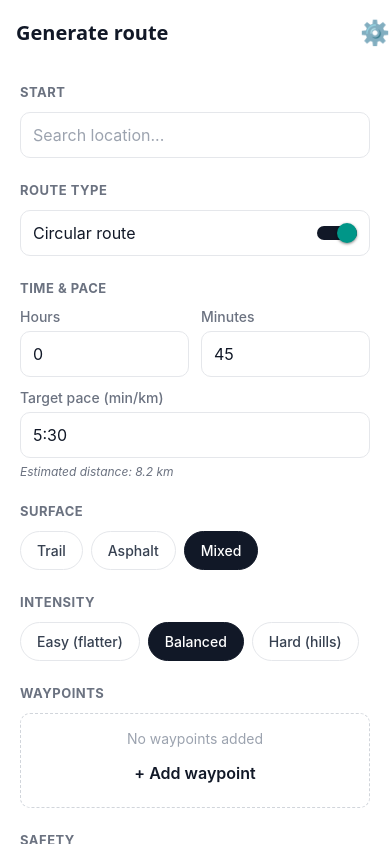
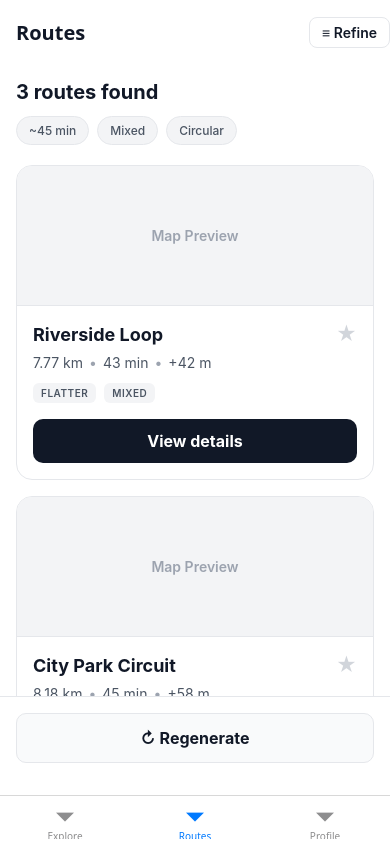
Before and after one commit to hugopza/stride-routes, a React Native app: screen /Routes in a window 390 px wide. Built offline with nearby package versions, Linux system fonts and the light colour scheme; what react-native-worklets would draw is missing.

Commit message:
UI: complete wireframe layout

```diff
--- a/src/App.tsx
+++ b/src/App.tsx
@@ -1,40 +1,14 @@
 import { NavigationContainer } from "@react-navigation/native";
-import { createNativeStackNavigator } from "@react-navigation/native-stack";
 import { StatusBar } from "expo-status-bar";
 import "react-native-gesture-handler";
 
-import { HomeScreen } from "./screens/HomeScreen";
-import { ResultsScreen } from "./screens/ResultsScreen";
-import { RouteDetailScreen } from "./screens/RouteDetailScreen";
-import type { RootStackParamList } from "./types/navigation";
-
-const Stack = createNativeStackNavigator<RootStackParamList>();
+import { TabNavigator } from "./navigation/TabNavigator";
 
 export default function App() {
   return (
     <NavigationContainer>
       <StatusBar style="dark" />
-      <Stack.Navigator
-        initialRouteName="Home"
-        screenOptions={{
-          headerShadowVisible: false,
-          headerTitleStyle: { fontWeight: "700", fontSize: 20 },
-          headerStyle: { backgroundColor: "#fff" },
-          headerTintColor: "#111827",
-        }}
-      >
-        <Stack.Screen
-          name="Home"
-          component={HomeScreen}
-          options={{ title: "Generate route" }}
-        />
-        <Stack.Screen
-          name="Results"
-          component={ResultsScreen}
-          options={{ title: "Routes" }}
-        />
-        <Stack.Screen name="RouteDetail" component={RouteDetailScreen} />
-      </Stack.Navigator>
+      <TabNavigator />
     </NavigationContainer>
   );
 }
--- /dev/null
+++ b/src/navigation/RoutesStack.tsx
@@ -0,0 +1,38 @@
+import { createNativeStackNavigator } from "@react-navigation/native-stack";
+
+import { generateRoutes } from "../lib/generate-routes";
+import { ResultsScreen } from "../screens/ResultsScreen";
+import { RouteDetailScreen } from "../screens/RouteDetailScreen";
+import type { RoutesStackParamList } from "./types";
+
+const Stack = createNativeStackNavigator<RoutesStackParamList>();
+
+const defaultParams = {
+  timeMinutes: 45,
+  paceMinPerKm: 5.5,
+};
+
+export function RoutesStack() {
+  return (
+    <Stack.Navigator
+      initialRouteName="Results"
+      screenOptions={{
+        headerShadowVisible: false,
+        headerTitleStyle: { fontWeight: "700", fontSize: 20 },
+        headerStyle: { backgroundColor: "#fff" },
+        headerTintColor: "#111827",
+      }}
+    >
+      <Stack.Screen
+        name="Results"
+        component={ResultsScreen}
+        options={{ title: "Routes" }}
+        initialParams={{
+          params: defaultParams,
+          routes: generateRoutes(defaultParams),
+        }}
+      />
+      <Stack.Screen name="RouteDetail" component={RouteDetailScreen} />
+    </Stack.Navigator>
+  );
+}
--- /dev/null
+++ b/src/navigation/TabNavigator.tsx
@@ -0,0 +1,38 @@
+import { createBottomTabNavigator } from "@react-navigation/bottom-tabs";
+
+import { HomeScreen } from "../screens/HomeScreen";
+import { ProfileScreen } from "../screens/ProfileScreen";
+import { RoutesStack } from "./RoutesStack";
+import type { RootTabParamList } from "./types";
+
+const Tab = createBottomTabNavigator<RootTabParamList>();
+
+export function TabNavigator() {
+  return (
+    <Tab.Navigator
+      initialRouteName="Explore"
+      screenOptions={{
+        headerShadowVisible: false,
+        headerTitleStyle: { fontWeight: "700", fontSize: 20 },
+        headerStyle: { backgroundColor: "#fff" },
+        headerTintColor: "#111827",
+      }}
+    >
+      <Tab.Screen
+        name="Explore"
+        component={HomeScreen}
+        options={{ title: "Generate route", tabBarLabel: "Explore" }}
+      />
+      <Tab.Screen
+        name="Routes"
+        component={RoutesStack}
+        options={{ headerShown: false, tabBarLabel: "Routes" }}
+      />
+      <Tab.Screen
+        name="Profile"
+        component={ProfileScreen}
+        options={{ tabBarLabel: "Profile" }}
+      />
+    </Tab.Navigator>
+  );
+}
--- /dev/null
+++ b/src/navigation/types.ts
@@ -0,0 +1,14 @@
+import type { NavigatorScreenParams } from "@react-navigation/native";
+
+import type { RootStackParamList } from "../types/navigation";
+
+export type RoutesStackParamList = Pick<
+  RootStackParamList,
+  "Results" | "RouteDetail"
+>;
+
+export type RootTabParamList = {
+  Explore: undefined;
+  Routes: NavigatorScreenParams<RoutesStackParamList>;
+  Profile: undefined;
+};
--- a/src/screens/HomeScreen.tsx
+++ b/src/screens/HomeScreen.tsx
@@ -1,4 +1,4 @@
-import type { NativeStackScreenProps } from "@react-navigation/native-stack";
+import type { BottomTabScreenProps } from "@react-navigation/bottom-tabs";
 import { useLayoutEffect, useState } from "react";
 import {
   Alert,
@@ -13,9 +13,9 @@ import { Button } from "../components/Button";
 import { Chip } from "../components/Chip";
 import { InputRow } from "../components/InputRow";
 import { generateRoutes } from "../lib/generate-routes";
-import type { RootStackParamList } from "../types/navigation";
+import type { RootTabParamList } from "../navigation/types";
 
-type Props = NativeStackScreenProps<RootStackParamList, "Home">;
+type Props = BottomTabScreenProps<RootTabParamList, "Explore">;
 
 export function HomeScreen({ navigation }: Props) {
   const [hours, setHours] = useState("0");
@@ -63,7 +63,10 @@ export function HomeScreen({ navigation }: Props) {
     // UI Only states for the other fields (Surface, etc) are ignored by logic per constraints
     const routes = generateRoutes(params);
 
-    navigation.navigate("Results", { params, routes });
+    navigation.navigate("Routes", {
+      screen: "Results",
+      params: { params, routes },
+    });
   };
 
   const isFormValid =
@@ -171,7 +174,6 @@ export function HomeScreen({ navigation }: Props) {
           onPress={onGenerate}
           disabled={!isFormValid}
         />
-        <Button variant="ghost" label="Advanced options (later)" />
       </View>
     </ScrollView>
   );
--- /dev/null
+++ b/src/screens/ProfileScreen.tsx
@@ -0,0 +1,24 @@
+import { StyleSheet, Text, View } from "react-native";
+
+export function ProfileScreen() {
+  return (
+    <View style={styles.container}>
+      <Text style={styles.text}>Profile coming soon</Text>
+    </View>
+  );
+}
+
+const styles = StyleSheet.create({
+  container: {
+    flex: 1,
+    alignItems: "center",
+    justifyContent: "center",
+    backgroundColor: "#fff",
+    padding: 16,
+  },
+  text: {
+    fontSize: 18,
+    fontWeight: "600",
+    color: "#111827",
+  },
+});
--- a/src/screens/ResultsScreen.tsx
+++ b/src/screens/ResultsScreen.tsx
@@ -4,9 +4,9 @@ import { Pressable, ScrollView, StyleSheet, Text, View } from "react-native";
 
 import { Button } from "../components/Button";
 import { RouteCard } from "../components/RouteCard";
-import type { RootStackParamList } from "../types/navigation";
+import type { RoutesStackParamList } from "../navigation/types";
 
-type Props = NativeStackScreenProps<RootStackParamList, "Results">;
+type Props = NativeStackScreenProps<RoutesStackParamList, "Results">;
 
 export function ResultsScreen({ navigation, route }: Props) {
   const { params, routes } = route.params;
--- a/src/screens/RouteDetailScreen.tsx
+++ b/src/screens/RouteDetailScreen.tsx
@@ -9,11 +9,11 @@ import {
   View,
 } from "react-native";
 
+import { Chip } from "../components/Chip";
+import type { RoutesStackParamList } from "../navigation/types";
 import { Button } from "../components/Button";
-import { Chip } from "../components/Chip";
-import type { RootStackParamList } from "../types/navigation";
 
-type Props = NativeStackScreenProps<RootStackParamList, "RouteDetail">;
+type Props = NativeStackScreenProps<RoutesStackParamList, "RouteDetail">;
 
 export function RouteDetailScreen({ navigation, route }: Props) {
   const { route: selectedRoute } = route.params;
@@ -27,7 +27,7 @@ export function RouteDetailScreen({ navigation, route }: Props) {
           onPress={() => Alert.alert("Share", "Sharing route...")}
           style={{ paddingLeft: 10 }}
         >
-          <Text style={{ fontSize: 20 }}>🔗</Text>
+          <Text style={{ fontSize: 20 }}>Share</Text>
         </Pressable>
       ),
     });
@@ -47,7 +47,6 @@ export function RouteDetailScreen({ navigation, route }: Props) {
         <View style={styles.mapCard}>
           <View style={styles.mapPlaceholder}>
             <Text style={styles.mapText}>Map placeholder</Text>
-            {/* Simple lines just for wireframe parity effect */}
             <View style={styles.fakeLine1} />
             <View style={styles.fakeLine2} />
             <View style={styles.fakePointStart} />
@@ -93,20 +92,20 @@ export function RouteDetailScreen({ navigation, route }: Props) {
         </View>
 
         <Button
-          label="↓ Download GPX"
+          label="Download GPX"
           onPress={() => Alert.alert("Download GPX", "GPX export coming soon.")}
           style={styles.actionButton}
         />
 
         <View style={styles.secondaryActions}>
           <Button
-            label="♥ Save"
+            label="Save"
             variant="outline"
             style={{ flex: 1 }}
             onPress={() => Alert.alert("Save", "Saved.")}
           />
           <Button
-            label="↗ Start"
+            label="Start"
             variant="outline"
             style={{ flex: 1 }}
             onPress={() => Alert.alert("Start", "Navigation started.")}
@@ -136,22 +135,6 @@ export function RouteDetailScreen({ navigation, route }: Props) {
           onPress={() => Alert.alert("Feedback", "Submitted.")}
         />
       </ScrollView>
-
-      {/* Fake Bottom Tab Bar purely for visual matching of the wireframe */}
-      <View style={styles.fakeTabBar}>
-        <View style={styles.tabItem}>
-          <Text style={styles.tabIconActive}>🧭</Text>
-          <Text style={styles.tabTextActive}>Explore</Text>
-        </View>
-        <View style={styles.tabItem}>
-          <Text style={styles.tabIcon}>🔀</Text>
-          <Text style={styles.tabText}>Routes</Text>
-        </View>
-        <View style={styles.tabItem}>
-          <Text style={styles.tabIcon}>👤</Text>
-          <Text style={styles.tabText}>Profile</Text>
-        </View>
-      </View>
     </View>
   );
 }
@@ -304,37 +287,4 @@ const styles = StyleSheet.create({
     borderColor: "#e2e8f0",
     borderRadius: 20,
   },
-  submitFeedback: {
-    marginBottom: 16,
-  },
-  fakeTabBar: {
-    flexDirection: "row",
-    justifyContent: "space-around",
-    borderTopWidth: 1,
-    borderTopColor: "#e2e8f0",
-    paddingVertical: 12,
-    backgroundColor: "#fff",
-  },
-  tabItem: {
-    alignItems: "center",
-  },
-  tabIconActive: {
-    fontSize: 20,
-    color: "#111827",
-  },
-  tabTextActive: {
-    fontSize: 10,
-    fontWeight: "700",
-    color: "#111827",
-    marginTop: 4,
-  },
-  tabIcon: {
-    fontSize: 20,
-    opacity: 0.5,
-  },
-  tabText: {
-    fontSize: 10,
-    color: "#64748b",
-    marginTop: 4,
-  },
 });
```
